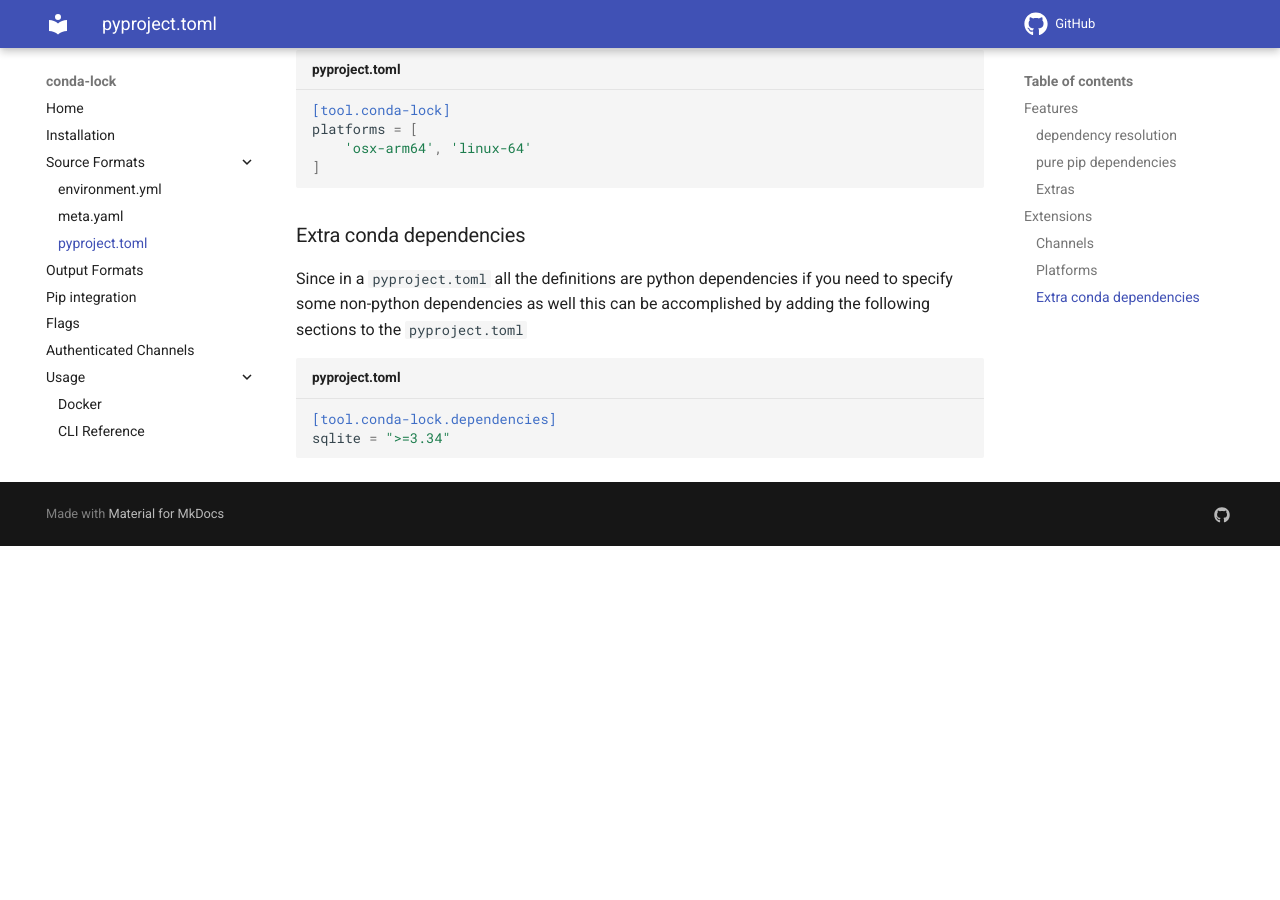
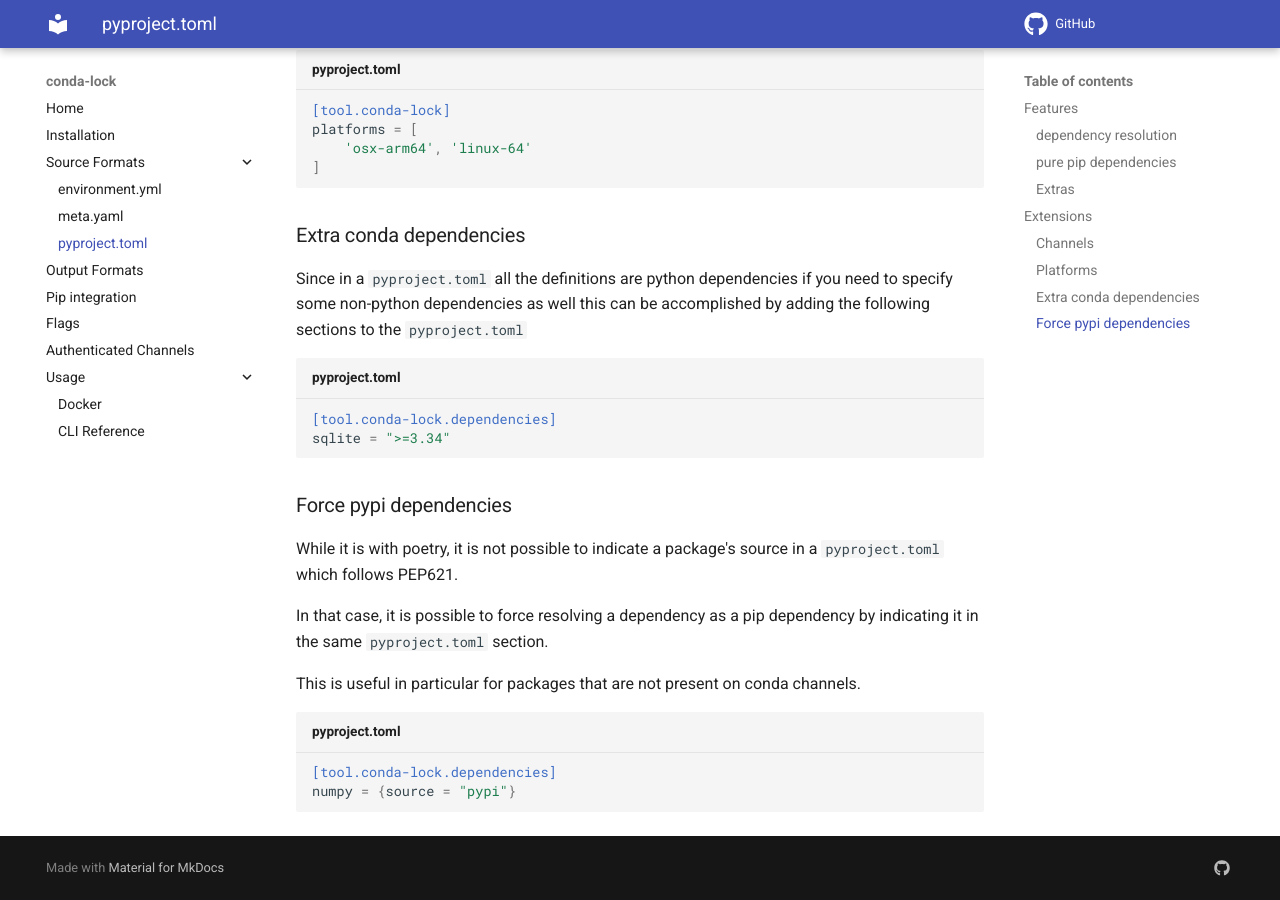
Before and after one commit to conda/conda-lock, an MkDocs documentation site: the page built from docs/src_pyproject.md, in a window 1280 px wide and 900 px high, scrolled down 2835 px. Built offline with MkDocs 1.6.1 and Material for MkDocs 9.7.7, drawn with Linux system fonts in a browser that asks for light colours; comment, search, counter and statistics services are not loaded; before the commit the page ends 3381 px from its top, so only the background shows below that.

Commit message:
Force resolving dependency via pip

````diff
--- a/docs/src_pyproject.md
+++ b/docs/src_pyproject.md
@@ -170,5 +170,17 @@ the following sections to the `pyproject.toml`
 sqlite = ">=3.34"
 ```
 
+### Force pypi dependencies
+
+While it is with poetry, it is not possible to indicate a package's source in a `pyproject.toml` which follows PEP621.
+
+In that case, it is possible to force resolving a dependency as a pip dependency by indicating it in the same `pyproject.toml` section.
+
+This is useful in particular for packages that are not present on conda channels.
+
+```{.toml title="pyproject.toml"}
+[tool.conda-lock.dependencies]
+numpy = {source = "pypi"}
+```
 
 [mapping]: https://github.com/regro/cf-graph-countyfair/blob/master/mappings/pypi/grayskull_pypi_mapping.yaml
````
Also changed, not shown: 1 other file.
